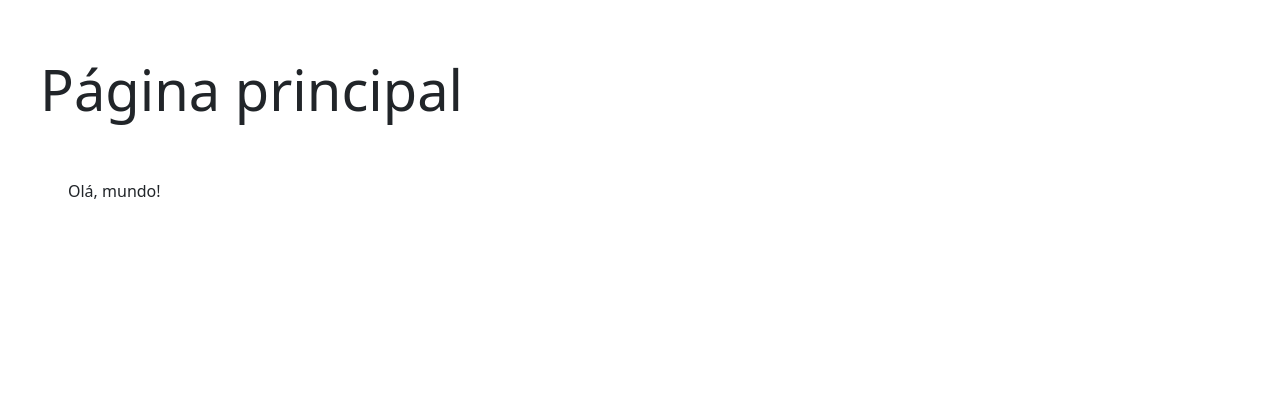
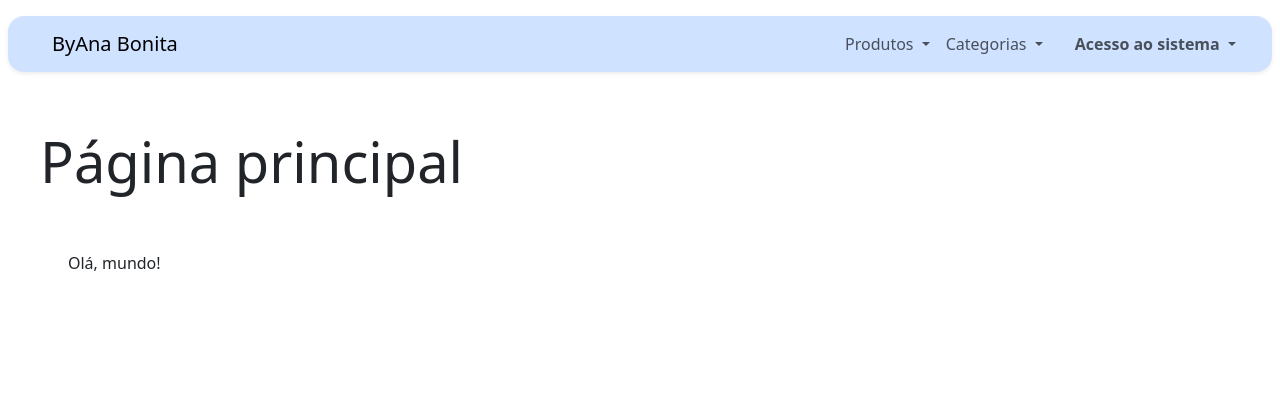
Before and after one commit to anuxacaldas/flask_estoque, a Flask app: page / in a window 1280 px wide. Shown: the top 420 px of the page. Run offline with Flask 3, Linux system fonts and the light colour scheme; parts of the project's set-up code (start-up, migrations or seed data) failed here and were passed over; some libraries are stand-ins or nearby versions.

Commit message:
Video 4 - freatures

```diff
--- /dev/null
+++ b/instance/config.sample.json
@@ -0,0 +1,4 @@
+{
+  "BOOTSTRAP_SERVE_LOCAL": true,
+  "BOOTSTRAP_BOOTSWATCH_THEME": "cerulean"
+}
--- /dev/null
+++ b/requirements.txt
@@ -0,0 +1,3 @@
+Flask~=3.0
+bootstrap-flask~=2.3
+Flask-Minify~=0.4
--- a/src/factory.py
+++ b/src/factory.py
@@ -5,7 +5,7 @@ import sys
 
 from flask import Flask, render_template
 
-from src.modules import bootstrap
+from src.modules import bootstrap, minify
 
 
 def create_app(config_filename: str = 'config.dev.json') -> Flask:
@@ -30,6 +30,9 @@ def create_app(config_filename: str = 'config.dev.json') -> Flask:
 
     app.logger.debug("Registrando as extensões")
     bootstrap.init_app(app)
+    minificar = app.config.get("MINIFY", False)
+    if minificar:
+        minify.init_app(app)
 
     @app.route('/')
     @app.route('/index')
--- a/src/modules.py
+++ b/src/modules.py
@@ -1,3 +1,5 @@
 from flask_bootstrap import Bootstrap5
+from flask_minify import Minify
 
 bootstrap = Bootstrap5()
+minify = Minify()
--- a/src/templates/_layout.jinja2
+++ b/src/templates/_layout.jinja2
@@ -1,4 +1,5 @@
 {% from 'bootstrap5/utils.html' import render_icon %}
+{% from 'utils/menus.jinja2' import barra_navegacao %}
 <!DOCTYPE html>
 <html lang="pt-BR">
 <head>
@@ -11,6 +12,7 @@
     {% endblock %}
 </head>
 <body id="page-top" class="d-flex flex-column min-vh-100 mx-2 mt-3">
+{{ barra_navegacao() }}
 {% if title %}
     <div class="jumbotron"><h1 class="display-4">{{ title }}</h1></div>
 {% endif %}
--- /dev/null
+++ b/src/templates/utils/menus.jinja2
@@ -0,0 +1,52 @@
+{% macro barra_navegacao() %}
+    {% from 'bootstrap5/nav.html' import render_nav_item %}
+    {% from 'bootstrap5/utils.html' import render_icon %}
+    <nav class="navbar navbar-expand-sm bg-primary-subtle rounded-4 shadow-sm mb-3 px-3 py-2 sticky-top">
+        <div class="container-fluid">
+            <a class="navbar-brand ps-3" href="{{ url_for('index') }}">{{ render_icon('bag-heart-fill', size=40) }}  ByAna Bonita </a>
+            <button class="navbar-toggler" type="button" data-bs-toggle="collapse"
+                    data-bs-target="#navbarSupportedContent">
+                <span class="navbar-toggler-icon"></span>
+            </button>
+            <div class="collapse navbar-collapse justify-content-end" id="navbarSupportedContent">
+                <ul class="navbar-nav">
+                    <li class="nav-item dropdown">
+                        <a class="nav-link dropdown-toggle" role="button" data-bs-toggle="dropdown">
+                            {{ render_icon('box-seam') }} Produtos
+                        </a>
+                        <ul class="dropdown-menu dropdown-menu-lg-end">
+                            <li><a class="dropdown-item" href="#">{{ render_icon('card-list') }}&nbsp;Listar</a></li>
+                            <li><a class="dropdown-item" href="#">{{ render_icon('plus') }}&nbsp;Adicionar</a></li>
+                            <li><hr class="dropdown-divider"></li>
+                            <li><a class="dropdown-item" href="#">{{ render_icon('exclamation-diamond') }}&nbsp;Produtos em falta</a></li>
+                            <li><a class="dropdown-item" href="#">{{ render_icon('boxes') }}&nbsp;Estoque</a></li>
+                            <li><a class="dropdown-item" href="#">{{ render_icon('cart') }}&nbsp;Comprar/vender em lote</a></li>
+                        </ul>
+                    </li>
+                    <li class="nav-item dropdown">
+                        <a class="nav-link dropdown-toggle" role="button" data-bs-toggle="dropdown">
+                            {{ render_icon('book') }} Categorias
+                        </a>
+                        <ul class="dropdown-menu dropdown-menu-lg-end">
+                            <li><a class="dropdown-item" href="#">{{ render_icon('card-list') }}&nbsp;Listar</a></li>
+                            <li><a class="dropdown-item" href="#">{{ render_icon('plus') }}&nbsp;Adicionar</a></li>
+                        </ul>
+                    </li>
+                    <li class="nav-item dropdown ms-3">
+                        <a class="nav-link dropdown-toggle" role="button" data-bs-toggle="dropdown">
+                            <span class="fw-semibold">Acesso ao sistema</span>
+                        </a>
+                        <ul class="dropdown-menu dropdown-menu-lg-end">
+                            <li><a class="dropdown-item" href="#">{{ render_icon('box-arrow-in-right') }}&nbsp;Login</a></li>
+                            <li><hr class="dropdown-divider"></li>
+                            <li><a class="dropdown-item" href="#">{{ render_icon('person') }}&nbsp;Perfil</a></li>
+                            <li><a class="dropdown-item" href="#">{{ render_icon('toggles') }}&nbsp;Gerenciamento dos usuários</a></li>
+                            <li><a class="dropdown-item" href="#">{{ render_icon('person-plus') }}&nbsp;Criar conta</a></li>
+                            <li><a class="dropdown-item" href="#">{{ render_icon('box-arrow-right') }}&nbsp;Logout</a>
+                        </ul>
+                    </li>
+                </ul>
+            </div>
+        </div>
+    </nav>
+{% endmacro %}
```
